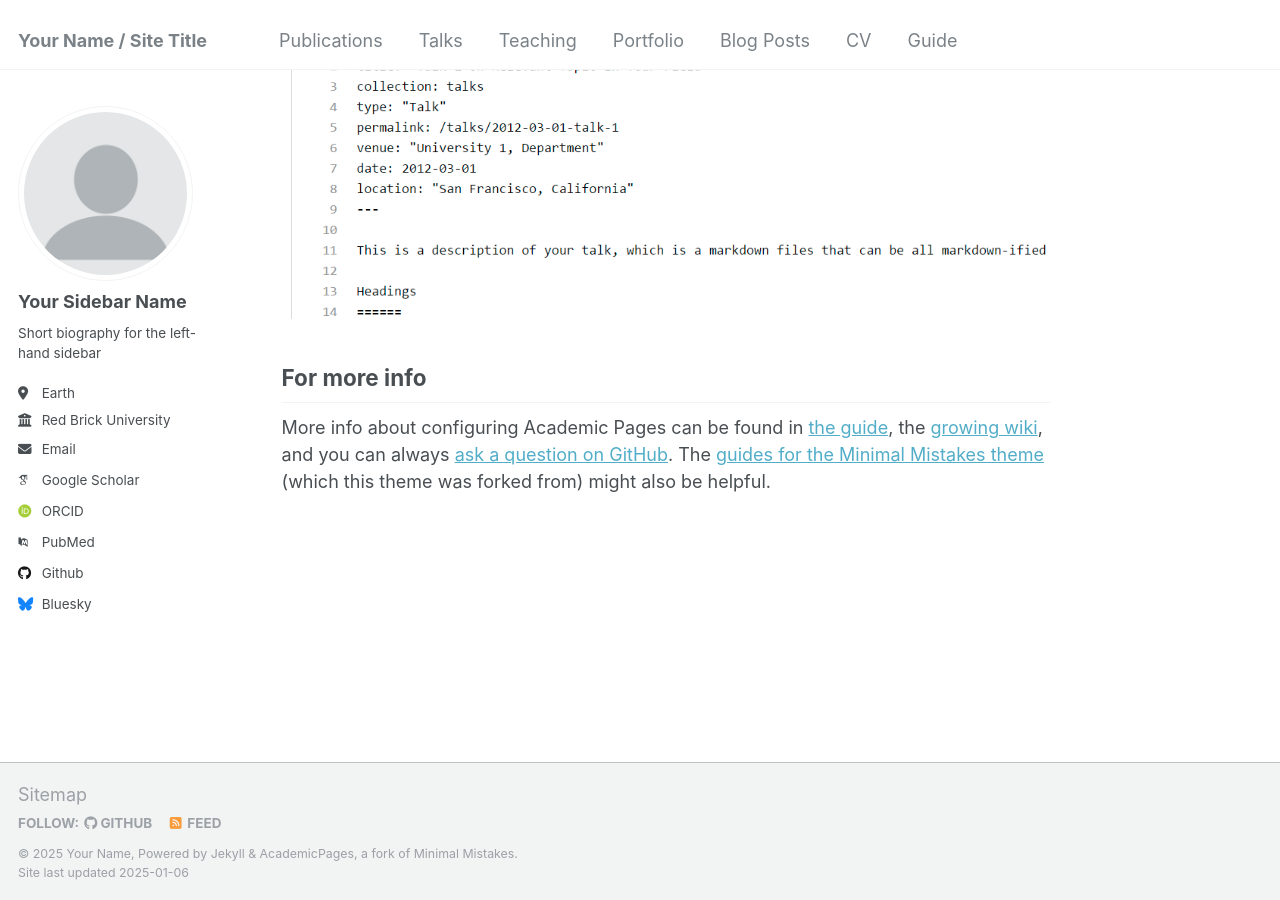
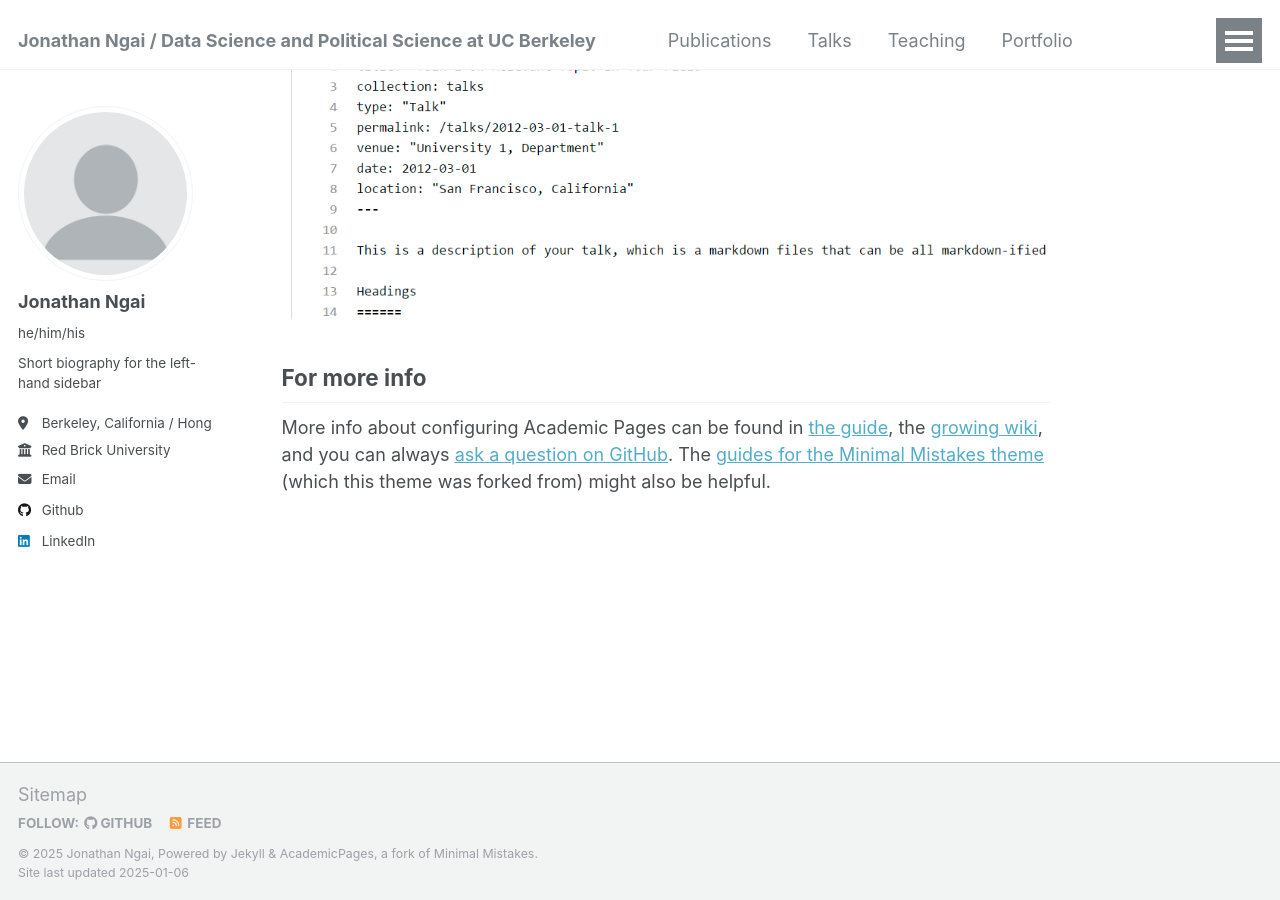
Before and after one commit to J-Ngaiii/J-Ngaiii, a Jekyll site: the page built from _pages/about.md, in a window 1280 px wide and 900 px high, scrolled down 2643 px. Built offline with Jekyll 4.4.1, drawn with Linux system fonts in a browser that asks for light colours; some web fonts are replaced.

Commit message:
Update _config.yml

```diff
--- a/_config.yml
+++ b/_config.yml
@@ -8,12 +8,12 @@
 
 # Basic Site Settings
 locale                   : "en-US"
-title                    : "Your Name / Site Title"
+title                    : "Jonathan Ngai / Data Science and Political Science at UC Berkeley"
 title_separator          : "-"
-name                     : &name "Your Name"
-description              : &description "personal description"
-url                      : https://academicpages.github.io # the base hostname & protocol for your site e.g. "https://[your GitHub username].github.io"
-baseurl                  : "" # the subpath of your site, e.g. "/blog"
+name                     : &name "Jonathan Ngai"
+description              : &description "Hi! I’m Jonathan, a third-year studying Political Science and Data Science at UC Berkeley. I’m interested in asking data-centric questions and creative problem solving. In particular I’m interested in predictive modeling, probability theory and exploratory data analysis. Outside of courses, I’ve been involved in research groups, course staff, student government and community service throughout my time at Berkeley. Through these experiences I’ve developed passions for teaching, research and project management. I’m always open to new experiences and looking for a problem to fall in love with!"
+url                      : https://J-Ngaiii.github.io # the base hostname & protocol for your site e.g. "https://[your GitHub username].github.io"
+baseurl                  : "/jnNgaiiblog" # the subpath of your site, e.g. "/blog"
 repository               : "academicpages/academicpages.github.io"
 
 # Site Author - The following control what appear as part of the author content on the side bar.
@@ -22,57 +22,57 @@ repository               : "academicpages/academicpages.github.io"
 author:
   # Biographic information
   avatar           : "profile.png"
-  name             : "Your Sidebar Name"
-  pronouns         : # example: "she/her"
+  name             : "Jonathan Ngai"
+  pronouns         : "he/him/his"
   bio              : "Short biography for the left-hand sidebar"
-  location         : "Earth"
+  location         : "Berkeley, California / Hong Kong"
   employer         : "Red Brick University"
   uri              : # URL
   email            : "none@example.org"
 
-  # Academic websites
-  arxiv            : # URL - Update with the correct link to your profile
-  googlescholar    : "https://scholar.google.com/citations?user=PS_CX0AAAAAJ"
-  impactstory      : # URL
-  orcid            : "http://orcid.org/yourorcidurl"
-  semantic         : # URL
-  pubmed           : "https://www.ncbi.nlm.nih.gov/pubmed/?term=john+snow"
-  researchgate     : # URL
-  scopus           : # URL
+  # # Academic websites
+  # arxiv            : # URL - Update with the correct link to your profile
+  # googlescholar    : # na
+  # impactstory      : # URL
+  # orcid            : "http://orcid.org/yourorcidurl"
+  # semantic         : # URL
+  # pubmed           : "https://www.ncbi.nlm.nih.gov/pubmed/?term=john+snow"
+  # researchgate     : # URL
+  # scopus           : # URL
 
   # Repositories and software development
-  bitbucket        : # Username - Update with your username on the site
-  codepen          : # Username
-  dribbble         : # Username
-  github           : "academicpages"
-  kaggle           : # Username
-  stackoverflow    : # User number or user number and name (i.e., use "1" or "1/jeff-atwood")
+  # bitbucket        : # Username - Update with your username on the site
+  # codepen          : # Username
+  # dribbble         : # Username
+  github           : "J-Ngaiii"
+  # kaggle           : # Username
+  # stackoverflow    : # User number or user number and name (i.e., use "1" or "1/jeff-atwood")
 
   # Social media
-  bluesky          : "bsky.app" # Replace this with you Bluesky username
-  facebook         : # Username
-  flickr           : # Username
-  foursquare       : # Username
-  goodreads        : # Username
-  google_plus      : # Username
-  keybase          : # Username
-  instagram        : # Username
-  lastfm           : # Username
-  linkedin         : # Username
-  mastodon         : # URL
-  medium           : # URL
-  pinterest        : # Username
-  soundcloud       : # Username
-  steam            : # Username
-  telegram         : # URL
-  tumblr           : # Username
-  twitter          : # Username for X / Twitter
-  vine             : # Username
-  weibo            : # Username
-  wikipedia        : # Username
-  xing             : # Username
-  youtube          : # Username
-  zhihu            : # Username
+  # bluesky          : "bsky.app" # Replace this with you Bluesky username
+  # facebook         : # Username
+  # flickr           : # Username
+  # foursquare       : # Username
+  # goodreads        : # Username
+  # google_plus      : # Username
+  # keybase          : # Username
+  # instagram        : # Username
+  # lastfm           : # Username
+  linkedin         : "https://www.linkedin.com/in/jonathan-ngai-838022237/"
+  # mastodon         : # URL
+  # medium           : # URL
+  # pinterest        : # Username
+  # soundcloud       : # Username
+  # steam            : # Username
+  # telegram         : # URL
+  # tumblr           : # Username
+  # twitter          : # Username for X / Twitter
+  # vine             : # Username
+  # weibo            : # Username
+  # wikipedia        : # Username
+  # xing             : # Username
+  # youtube          : # Username
+  # zhihu            : # Username
 
 # Publication Category - The following the list of publication categories and their headings
 publication_category:
```
